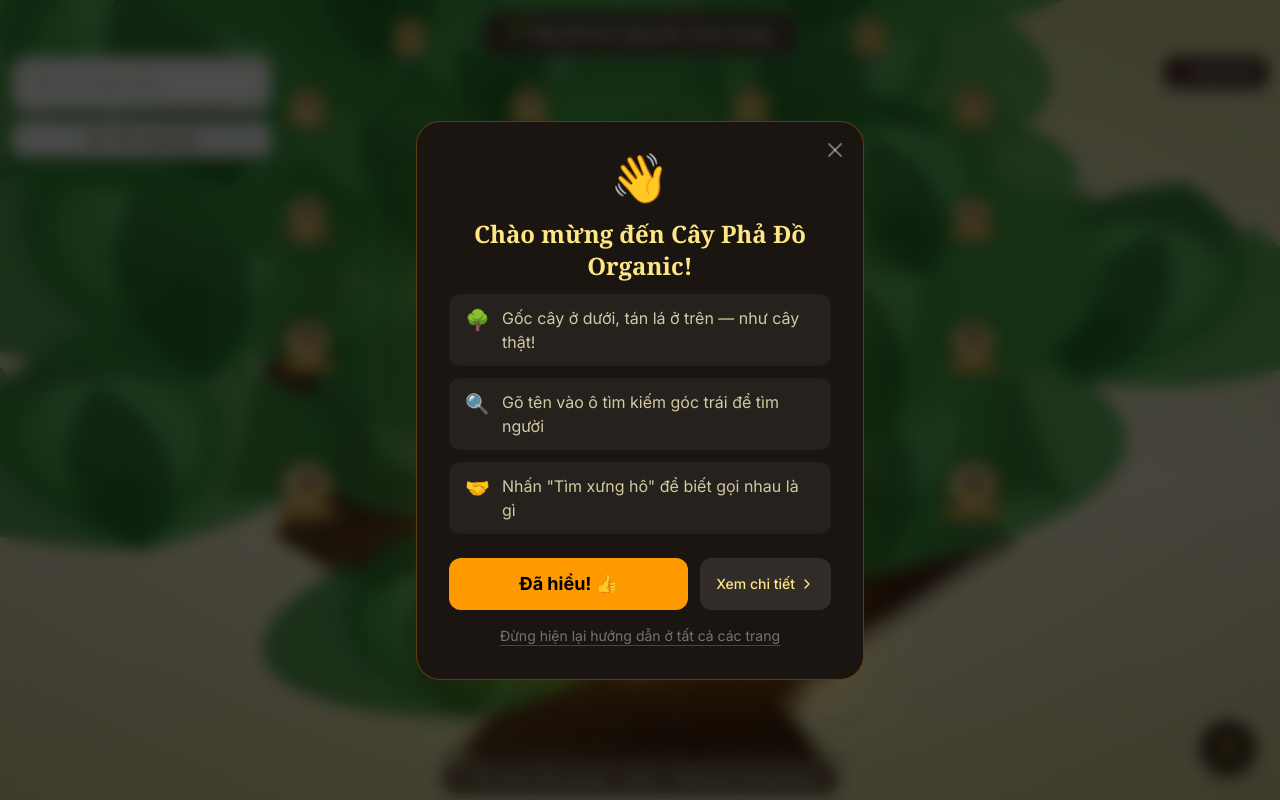
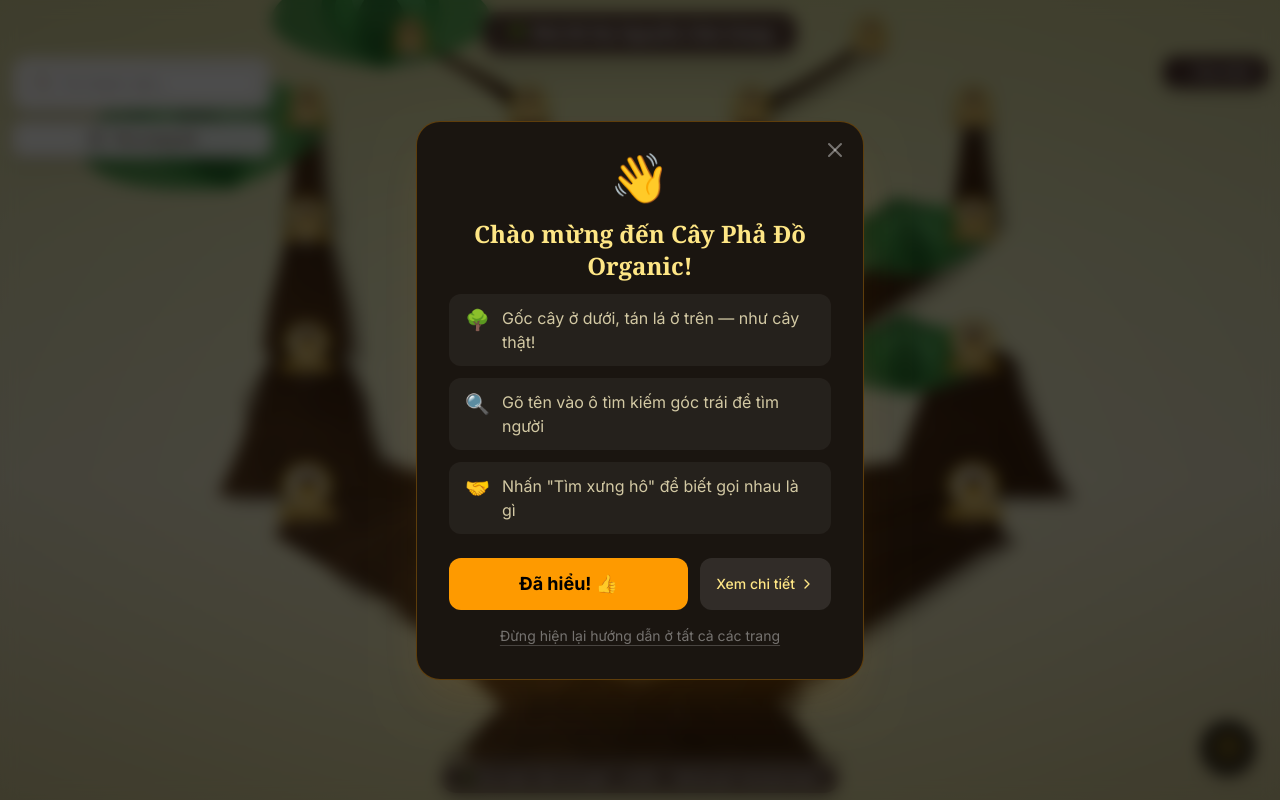
Before and after one commit to ngkienmkqn/phado, a Next.js app: page /tree-organic in a window 1280 px wide. Built offline with nearby package versions, Linux system fonts and the light colour scheme.

Commit message:
fix(OrganicTree): reduce leaf cluster scale and restrict to branch tips

```diff
--- a/src/components/OrganicTreeCanvas.tsx
+++ b/src/components/OrganicTreeCanvas.tsx
@@ -607,8 +607,12 @@ export default function OrganicTreeCanvas({ data }: { data: FamilyData }) {
 
                     {/* ═══ VECTOR LEAF CLUSTERS ═══ */}
                     {treeNodes.map((node) => {
+                        // Only render leaves at the tips of the branches (nodes with no drawn children)
+                        const isLeafNode = !treeNodes.some(n => n.parentNode?.member.id === node.member.id);
+                        if (!isLeafNode) return null;
+
                         // Seed for random variation in leaf clusters
-                        const scale = 0.6 + ((node.x + node.y) % 5) * 0.1;
+                        const scale = 0.25 + ((node.x + node.y) % 5) * 0.05; // Reduced scale significantly
                         const rotate = ((node.x * 17 + node.y * 31) % 40) - 20; // -20 to 20 deg
                         const offsetX = ((node.x * 7) % 4) - 2;
                         const offsetY = ((node.y * 11) % 4) - 2;
```
